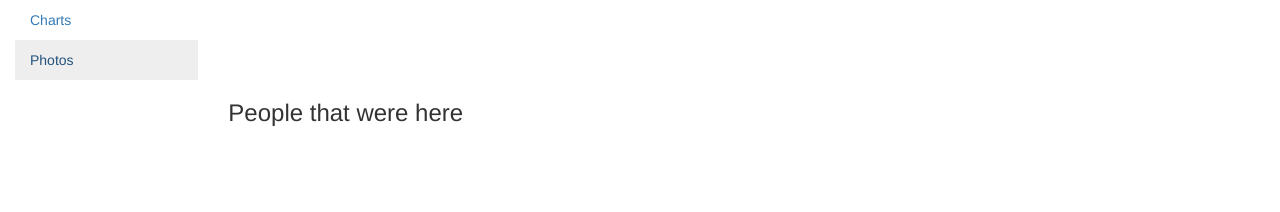
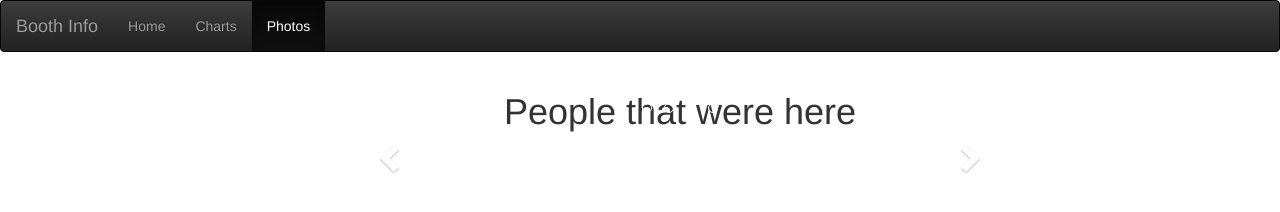
Before and after one commit to mwebler/face_detection, a website: page public/index.html in a window 1280 px wide. Both pictures are taken after a click on the tab "Photos". Drawn offline with nearby package versions, Linux system fonts and the light colour scheme; no server answers.

Commit message:
Update of index

```diff
--- a/public/index.html
+++ b/public/index.html
@@ -3,7 +3,7 @@
 <head>
   <title>Booth info</title>
   <script src="Chart.min.js"></script>
-  <script src="//code.jquery.com/jquery-1.12.0.min.js"></script>
+  <script src="http://code.jquery.com/jquery-1.12.0.min.js"></script>
   <!-- Latest compiled and minified CSS -->
 <link rel="stylesheet" href="https://maxcdn.bootstrapcdn.com/bootstrap/3.3.6/css/bootstrap.min.css" integrity="sha384-1q8mTJOASx8j1Au+a5WDVnPi2lkFfwwEAa8hDDdjZlpLegxhjVME1fgjWPGmkzs7" crossorigin="anonymous">
 
@@ -19,14 +19,28 @@
   <body>
     <div class="container-fluid">
       <div class="row">
-        <div class="col-sm-3 col-md-2 sidebar">
+        <!--<div class="col-sm-3 col-md-2 sidebar">
           <ul class="nav nav-sidebar">
             <li role="presentation"><a href="#home" aria-controls="home" role="tab" data-toggle="tab">Charts</a></li>
             <li role="presentation"><a href="#photos" aria-controls="pshotos" role="tab" data-toggle="tab">Photos</a></li>
           </ul>
-        </div>
+        </div>-->
 
-        <div id="main-content" class="col-sm-9 col-sm-offset-3 col-md-10 col-md-offset-2">
+		<nav class="navbar navbar-inverse">
+		  <div class="container-fluid">
+			<div class="navbar-header">
+			  <a class="navbar-brand" href="#">Booth Info</a>
+			</div>
+			<ul class="nav navbar-nav">
+			  <li class="active" role="presentation"><a href="#">Home</a></li>
+			  <li role="presentation"><a href="#home" aria-controls="home" role="tab" data-toggle="tab">Charts</a></li>
+			  <li role="presentation"><a href="#photos" aria-controls="pshotos" role="tab" data-toggle="tab">Photos</a></li>
+			</ul>
+		  </div>
+		</nav>
+
+
+        <div id="main-content" class="col-md-9 col-md-offset-3">
           <!-- Tab panes -->
           <div class="tab-content">
             <div role="tabpanel" class="tab-pane active" id="home">
@@ -45,17 +59,35 @@
 
             </div>
 
-            <div role="tabpanel" class="tab-pane" id="photos">
+            <div align="center" role="tabpanel" class="tab-pane" id="photos">
               <div class="row">
-                <div class="col-sm-3 col-md-3">
-                  <h3>People that were here<h3>
-                  <div id="carousel1" class="carousel slide" data-ride="carousel">
+                <div class="col-sm-9 col-md-9">
+                  <h1>People that were here<h1>
+					<div id="carousel1" class="carousel slide" data-ride="carousel">
+						<ol class="carousel-indicators">
+							<li data-target="#carousel1" data-slide-to="0" class="active"></li>
+							<li data-target="#carousel1" data-slide-to="1"></li>
+							<li data-target="#carousel1" data-slide-to="2"></li>
+							<li data-target="#carousel1" data-slide-to="3"></li>
+						</ol>
+						<div id="carousel-happy" class="carousel-inner" role="listbox">
+							<!--<div class="item active">
+								<img src="img/e-traces-lesia-trubat-01-2_800.jpg"/>
+							</div>
+							<div class="item">
+								<img src="img/e55fb1dd-99a6-44b7-adf2-a1a0939ab111.jpg"/>
+							</div>-->
+						</div>
 
-                    <!-- Wrapper for slides -->
-                    <div id="carousel-happy" class="carousel-inner" role="listbox">
-
-                    </div>
-
+						<!-- Left and right controls -->
+						<a class="left carousel-control" href="#carousel1" role="button" data-slide="prev">
+							<span class="glyphicon glyphicon-chevron-left" aria-hidden="true"></span>
+							<span class="sr-only">Previous</span>
+						</a>
+						<a class="right carousel-control" href="#carousel1" role="button" data-slide="next">
+							<span class="glyphicon glyphicon-chevron-right" aria-hidden="true"></span>
+							<span class="sr-only">Next</span>
+						</a>
                   </div>
                 </div>
                 <div class="col-sm-3 col-md-3">
```
